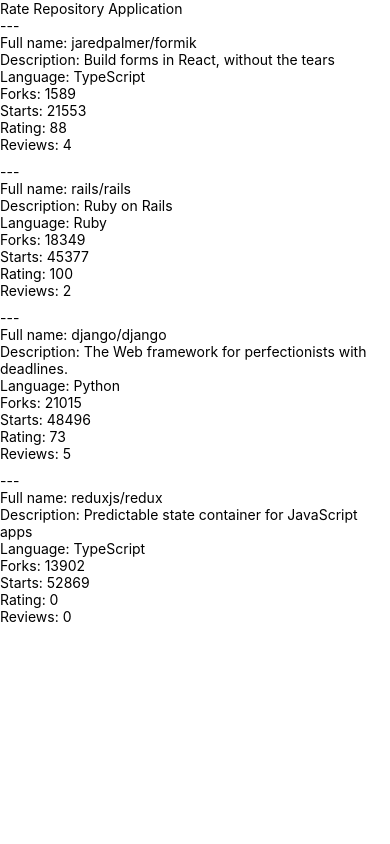
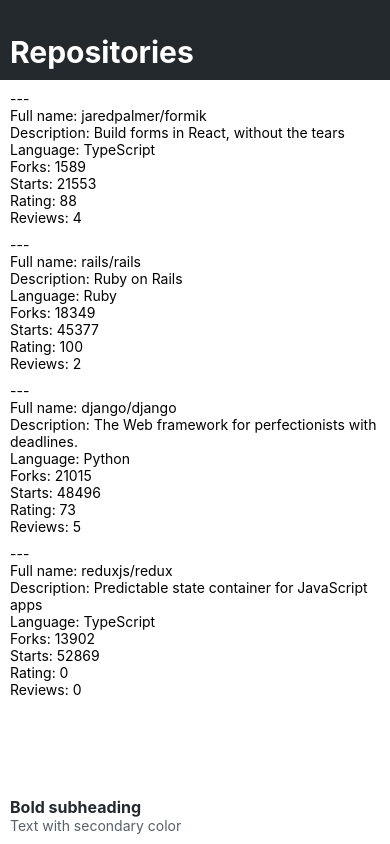
Before and after one commit to jkajalin/rate-repository-app, a React Native app: screen / in a window 390 px wide. Built offline with nearby package versions, Linux system fonts and the light colour scheme.

Commit message:
Exercise 10.4: the app bar

```diff
--- /dev/null
+++ b/src/components/AppBar.jsx
@@ -0,0 +1,27 @@
+import { View, StyleSheet } from 'react-native';
+import Constants from 'expo-constants';
+import Heading from './Heading';
+import AppBarTab from './AppBarTab';
+
+const styles = StyleSheet.create({
+  container: {
+    paddingTop: Constants.statusBarHeight,
+    backgroundColor: '#24292e',
+    display: 'flex',
+    flexDirection: 'row',
+    flexWrap: 'wrap',
+    height: 80,
+    alignItems: 'flex-end',
+    // ...
+  },
+  // ...
+});
+
+const AppBar = () => {
+  return <View style={styles.container} >
+    {/* ... */}
+    <AppBarTab><Heading color="appBarText">Repositories</Heading></AppBarTab>
+    </View>;
+};
+
+export default AppBar;
--- /dev/null
+++ b/src/components/AppBarTab.jsx
@@ -0,0 +1,7 @@
+import { Pressable } from "react-native"
+
+const AppBarTab = ( {...props} ) => {
+  return <Pressable style={{padding: 10}} {...props} ></Pressable>;
+}
+
+export default AppBarTab;
--- /dev/null
+++ b/src/components/Heading.jsx
@@ -0,0 +1,8 @@
+import Text from './Text';
+
+const Heading = ({ ...props }) => {
+
+  return <Text fontWeight="bold" fontSize="heading" {...props}></Text>;
+};
+
+export default Heading;
--- a/src/components/Main.jsx
+++ b/src/components/Main.jsx
@@ -1,21 +1,32 @@
-import Constants from 'expo-constants';
-import { Text, StyleSheet, View } from 'react-native';
+import { StyleSheet, View } from 'react-native';
+import AppBar from './AppBar';
 import RepositoryList from './RepositoryList';
+import SubHeading from './Subheading';
+import Text from './Text';
 
 const styles = StyleSheet.create({
   container: {
-    marginTop: Constants.statusBarHeight,
     flexGrow: 1,
     flexShrink: 1,
+    padding: 10
   },
 });
 
 const Main = () => {
   return (
+    <>
+    <AppBar />
     <View style={styles.container}>
-      <Text>Rate Repository Application</Text>
+
+
+
+
       <RepositoryList />
+
+      <SubHeading>Bold subheading</SubHeading>
+      <Text color="textSecondary">Text with secondary color</Text>
     </View>
+    </>
   );
 };
 
--- /dev/null
+++ b/src/components/Subheading.jsx
@@ -0,0 +1,10 @@
+import Text from './Text';
+
+const SubHeading = ({ ...props }) => {
+
+
+  //return <Text style={textStyle} {...props} />;
+  return <Text fontWeight="bold" fontSize="subheading" {...props}></Text>;
+};
+
+export default SubHeading;
--- /dev/null
+++ b/src/components/Text.jsx
@@ -0,0 +1,47 @@
+import { Text as NativeText, StyleSheet } from 'react-native';
+
+import theme from '../theme';
+
+const styles = StyleSheet.create({
+  text: {
+    color: theme.colors.textPrimary,
+    fontSize: theme.fontSizes.body,
+    fontFamily: theme.fonts.main,
+    fontWeight: theme.fontWeights.normal,
+  },
+  colorTextSecondary: {
+    color: theme.colors.textSecondary,
+  },
+  colorPrimary: {
+    color: theme.colors.primary,
+  },
+  colorAppBarText: {
+    color: theme.colors.appBarText,
+  },
+  fontSizeSubheading: {
+    fontSize: theme.fontSizes.subheading,
+  },
+  fontSizeHeading: {
+    fontSize: theme.fontSizes.heading,
+  },
+  fontWeightBold: {
+    fontWeight: theme.fontWeights.bold,
+  },
+});
+
+const Text = ({ color, fontSize, fontWeight, style, ...props }) => {
+  const textStyle = [
+    styles.text,
+    color === 'textSecondary' && styles.colorTextSecondary,
+    color === 'primary' && styles.colorPrimary,
+    color === 'appBarText' && styles.colorAppBarText,
+    fontSize === 'subheading' && styles.fontSizeSubheading,
+    fontSize === 'heading' && styles.fontSizeHeading,
+    fontWeight === 'bold' && styles.fontWeightBold,
+    style,
+  ];
+
+  return <NativeText style={textStyle} {...props} />;
+};
+
+export default Text;
--- /dev/null
+++ b/src/theme.js
@@ -0,0 +1,23 @@
+const theme = {
+  colors: {
+    textPrimary: '#24292e',
+    textSecondary: '#586069',
+    primary: '#0366d6',
+    appBar: '#24292e',
+    appBarText: '#fff',
+  },
+  fontSizes: {
+    body: 14,
+    subheading: 16,
+    heading: 30,
+  },
+  fonts: {
+    main: 'System',
+  },
+  fontWeights: {
+    normal: '400',
+    bold: '700',
+  },
+};
+
+export default theme;
```
